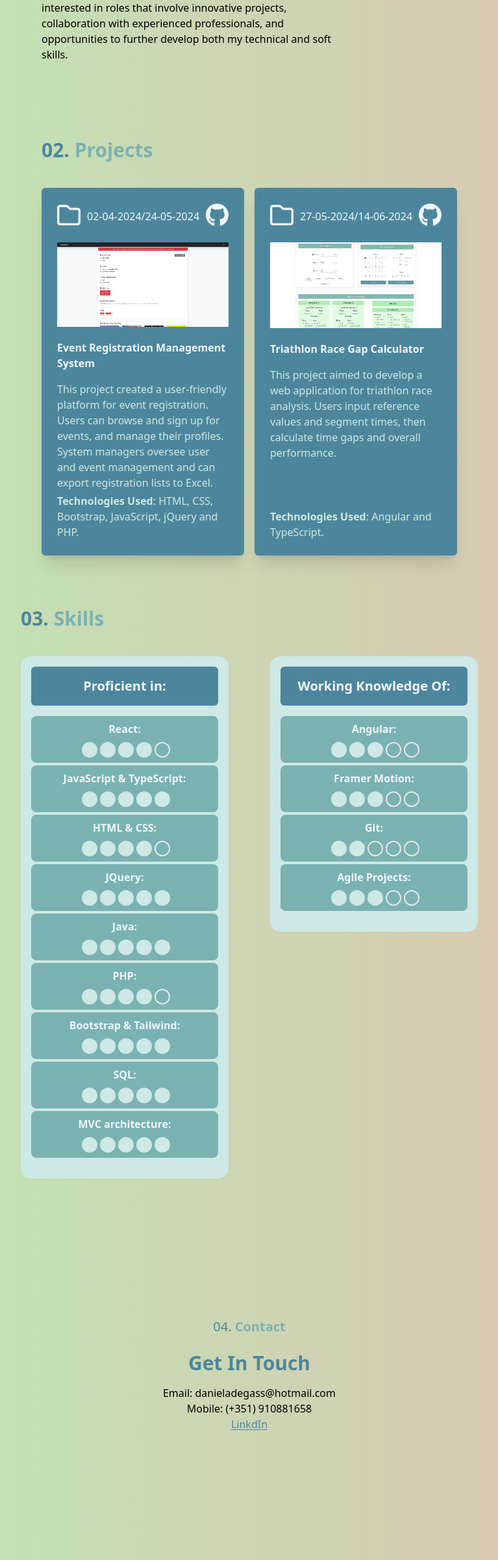
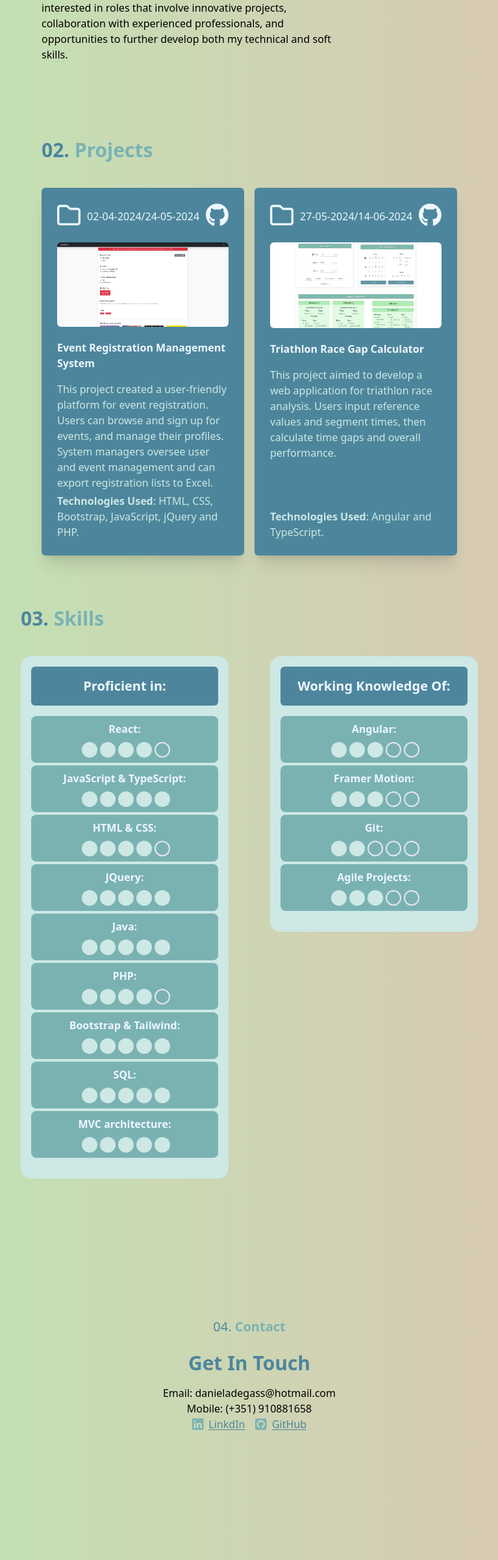
Before and after one commit to AdegasDa/my-portfolio, a React (Vite) app: page / in a window 1280 px wide. Shown: the part 1466-3867 px from the top of the page at 65% size, without its empty margins (256-1023 px from the left). Built offline with nearby package versions, Linux system fonts and the light colour scheme.

Commit message:
links corrected & icons uploaded

```diff
--- a/src/components/ProjectCard.tsx
+++ b/src/components/ProjectCard.tsx
@@ -28,15 +28,10 @@ const ProjectCard: React.FC<ProjectCardInterface> = ({ title, detail, technologi
     }
 
     return (
-        <motion.div
-            initial={{ opacity: 1, scale: 1 }}
-            transition={{ duration: 0.2 }}
-            whileHover={{ opacity: 1, scale: 1.2 }}
-        >
         <div className='project-card bg-custom-dark p-6 flex flex-col h-full shadow-xl rounded-md'>
             <div className='flex justify-between'>
                 <div>
-                        <button onClick={() => downloadFileAtUrl(link_folder)}><FontAwesomeIcon className='h-9 text-custom-light' icon={faFolder} /></button>
+                    <button onClick={() => downloadFileAtUrl(link_folder)}><FontAwesomeIcon className='h-9 text-custom-light hover:text-custom-primary' icon={faFolder} /></button>
                 </div>
                 <div className='my-auto'>
                     <p className='text-custom-light'>
@@ -44,16 +39,16 @@ const ProjectCard: React.FC<ProjectCardInterface> = ({ title, detail, technologi
                     </p>
                 </div>
                 <div>
-                        <a href={link_gitHub} target='_blank'><FontAwesomeIcon className='h-9 text-custom-light' icon={faGithub} /></a>
+                    <a href={link_gitHub} target='_blank'><FontAwesomeIcon className='h-9 text-custom-light hover:text-custom-primary' icon={faGithub} /></a>
                 </div>
             </div>
             <div className='my-5'>
                 <motion.div
                 initial={{ opacity: 1, scale: 1 }}
                 transition={{ duration: 0.2 }}
-                    whileHover={{ opacity: 1, scale: 2 }}
+                whileHover={{ opacity: 1, scale: 2.6 }}
                 >
-                    <img src={image_1} alt="" />
+                <img src={image_1} alt="" className='boxShadow rounded-md'/>
                 </motion.div>
             </div>
             <div className='flex-grow'>
@@ -77,7 +72,6 @@ const ProjectCard: React.FC<ProjectCardInterface> = ({ title, detail, technologi
                 </p>
             </div>
         </div>
-        </motion.div>
     )
 }
 
--- a/src/pages/Home/sections/Contact/Contact.tsx
+++ b/src/pages/Home/sections/Contact/Contact.tsx
@@ -1,6 +1,10 @@
 import '../../../../index.css'
 
 import Section from '../../../../components/Section';
+
+import { FontAwesomeIcon } from '@fortawesome/react-fontawesome';
+import { faLinkedin } from '@fortawesome/free-brands-svg-icons';
+import { faGithubSquare } from '@fortawesome/free-brands-svg-icons';
 
 const Contact = () => {
     return (
@@ -12,7 +16,17 @@ const Contact = () => {
                         <h4 className="text-3xl mx-auto text-custom-dark mb-4 font-semibold">Get In Touch</h4>
                         <p className="mx-auto">Email: danieladegass@hotmail.com</p>
                         <p className="mx-auto">Mobile: (+351) 910881658</p>
-                        <a href="https://www.linkedin.com/in/daniel-adegas-946615252/" target='_blank' className='mx-auto text-custom-dark hover:text-custom-secondary underline underline-offset-2'>LinkdIn</a>
+                        <div className='flex flex-row gap-4 justify-center'>
+                            <div className='flex justify-center items-center flex-row gap-2'>
+                                <FontAwesomeIcon className='text-custom-secondary h-5' icon={faLinkedin}/>
+                                <a href="https://www.linkedin.com/in/daniel-adegas-946615252/" target='_blank' className=' text-custom-dark hover:text-custom-secondary underline underline-offset-2'>LinkdIn</a>
+                            </div>
+                            <div className='flex justify-center items-center flex-row gap-2'>
+                                <FontAwesomeIcon className='text-custom-secondary h-5' icon={faGithubSquare}/>
+                                <a href="https://github.com/AdegasDa" target='_blank' className=' text-custom-dark hover:text-custom-secondary underline underline-offset-2'>GitHub</a>
+                            </div>
+
+                        </div>
                     </div>
                     <div className="mx-auto pb-3">
                         Developed & designed by Daniel Adegas.
--- a/src/pages/Home/sections/Projects/Projects.tsx
+++ b/src/pages/Home/sections/Projects/Projects.tsx
@@ -21,7 +21,7 @@ const Projects = () => {
                             title='Event Registration Management System'
                             detail='This project created a user-friendly platform for event registration. Users can browse and sign up for events,
                             and manage their profiles. System managers oversee user and event management and can export registration lists to Excel.'
-                            link_gitHub='https://danieladegas.netlify.app/Events_Management'
+                            link_gitHub='https://github.com/AdegasDa/Events_Management'
                             technologies={['HTML', 'CSS', 'Bootstrap', 'JavaScript', 'jQuery', 'PHP']}
                             date_start='02-04-2024'
                             date_end='24-05-2024'
@@ -32,7 +32,7 @@ const Projects = () => {
                             title='Triathlon Race Gap Calculator '
                             detail='This project aimed to develop a web application for triathlon race analysis.
                             Users input reference values and segment times, then calculate time gaps and overall performance.'
-                            link_gitHub='https://danieladegas.netlify.app/Triathlon_Time_Calculator'
+                            link_gitHub='https://github.com/AdegasDa/Triathlon_Time_Calculator'
                             technologies={['Angular', 'TypeScript']}
                             date_start='27-05-2024'
                             date_end='14-06-2024'
```
Lines whose indentation alone changed are shown as unchanged.
